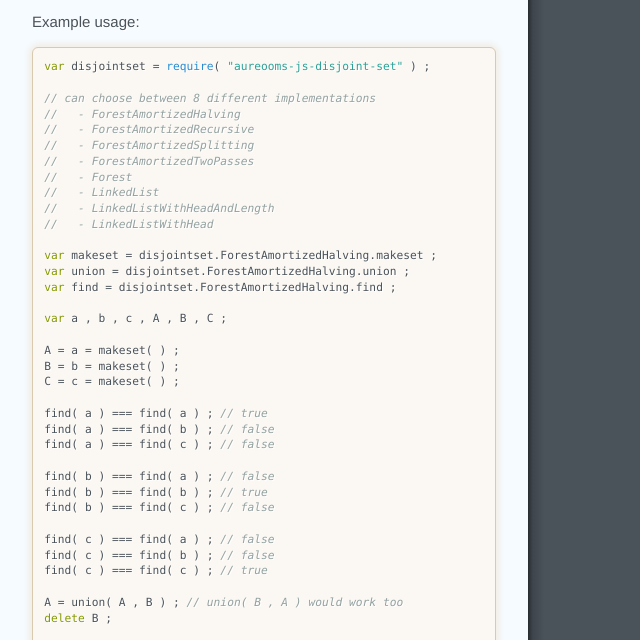
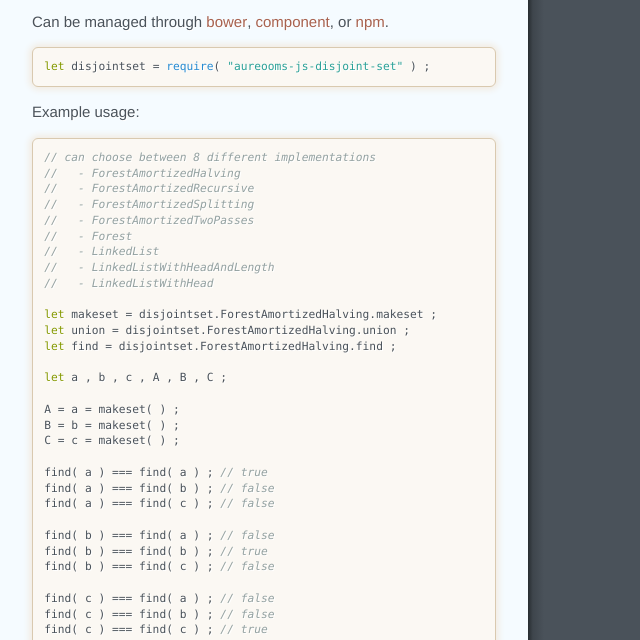
Before and after one commit to union-find/contiguous, a plain HTML site: page index.html in a window 1280 px wide. Shown: the part 3222-3862 px from the top of the page, without its empty margins (0-640 px from the left). Drawn offline with Linux system fonts and the light colour scheme.

Commit message:
undefined

```diff
--- a/index.html
+++ b/index.html
@@ -10,10 +10,12 @@
 <a href="https://codeclimate.com/github/aureooms/js-disjoint-set"><img src="http://img.shields.io/codeclimate/github/aureooms/js-disjoint-set.svg?style=flat" alt="Code Climate"></a>
 <a href="https://www.npmjs.org/package/aureooms-js-disjoint-set"><img src="http://img.shields.io/npm/dm/aureooms-js-disjoint-set.svg?style=flat" alt="NPM downloads per month"></a>
 <a href="https://github.com/aureooms/js-disjoint-set/issues"><img src="http://img.shields.io/github/issues/aureooms/js-disjoint-set.svg?style=flat" alt="GitHub issues"></a></p>
+<p>Can be managed through <a href="https://github.com/bower/bower">bower</a>,
+<a href="https://github.com/componentjs/component">component</a>, or
+<a href="https://github.com/npm/npm">npm</a>.</p>
+<pre><code class="lang-js"><span class="hljs-keyword">let</span> disjointset = <span class="hljs-built_in">require</span>( <span class="hljs-string">"aureooms-js-disjoint-set"</span> ) ;</code></pre>
 <p>Example usage:</p>
-<pre><code class="lang-javascript"><span class="hljs-keyword">var</span> disjointset = <span class="hljs-built_in">require</span>( <span class="hljs-string">"aureooms-js-disjoint-set"</span> ) ;
-
-<span class="hljs-comment">// can choose between 8 different implementations</span>
+<pre><code class="lang-js"><span class="hljs-comment">// can choose between 8 different implementations</span>
 <span class="hljs-comment">//   - ForestAmortizedHalving</span>
 <span class="hljs-comment">//   - ForestAmortizedRecursive</span>
 <span class="hljs-comment">//   - ForestAmortizedSplitting</span>
@@ -23,11 +25,11 @@
 <span class="hljs-comment">//   - LinkedListWithHeadAndLength</span>
 <span class="hljs-comment">//   - LinkedListWithHead</span>
 
-<span class="hljs-keyword">var</span> makeset = disjointset.ForestAmortizedHalving.makeset ;
-<span class="hljs-keyword">var</span> union = disjointset.ForestAmortizedHalving.union ;
-<span class="hljs-keyword">var</span> find = disjointset.ForestAmortizedHalving.find ;
+<span class="hljs-keyword">let</span> makeset = disjointset.ForestAmortizedHalving.makeset ;
+<span class="hljs-keyword">let</span> union = disjointset.ForestAmortizedHalving.union ;
+<span class="hljs-keyword">let</span> find = disjointset.ForestAmortizedHalving.find ;
 
-<span class="hljs-keyword">var</span> a , b , c , A , B , C ;
+<span class="hljs-keyword">let</span> a , b , c , A , B , C ;
 
 A = a = makeset( ) ;
 B = b = makeset( ) ;
```
